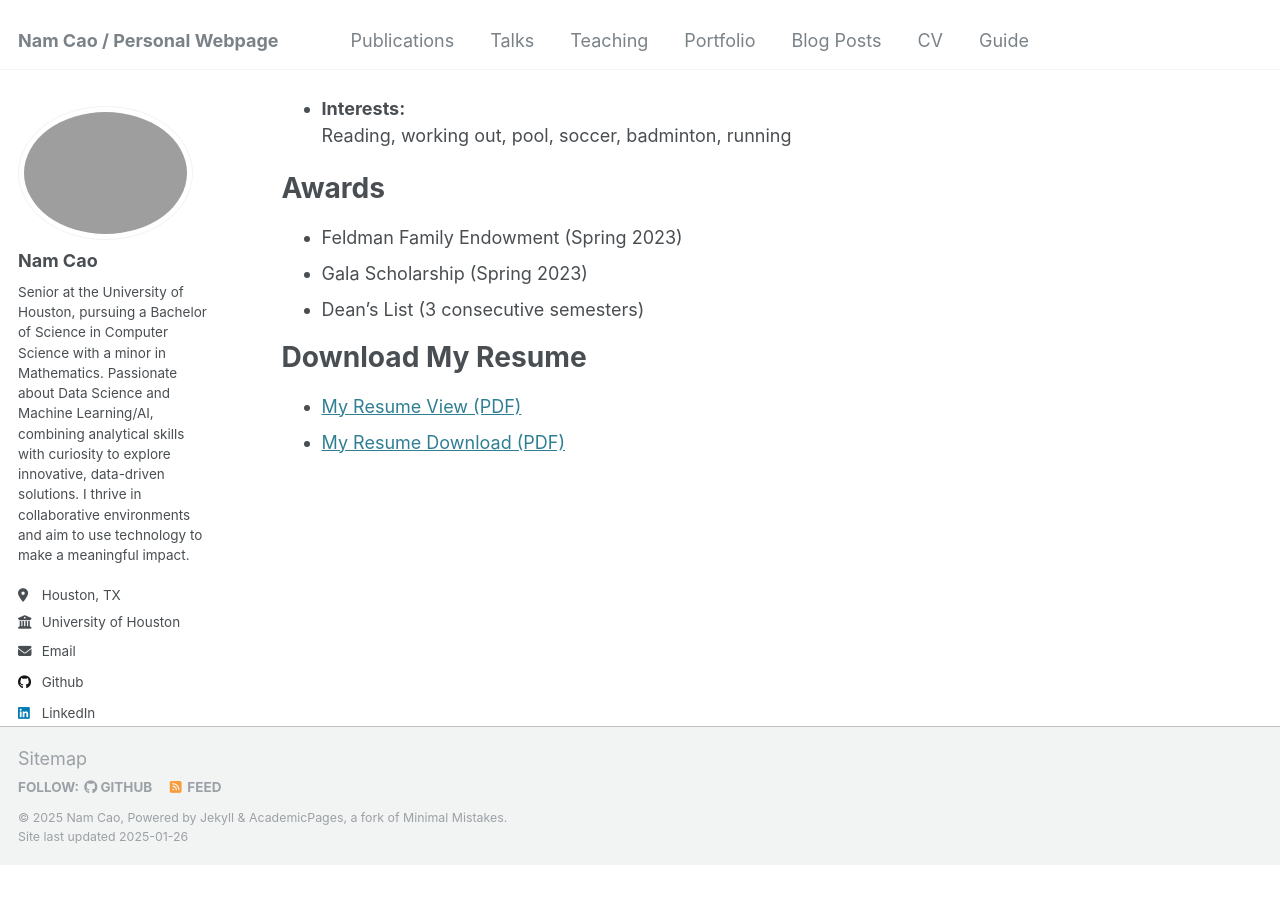
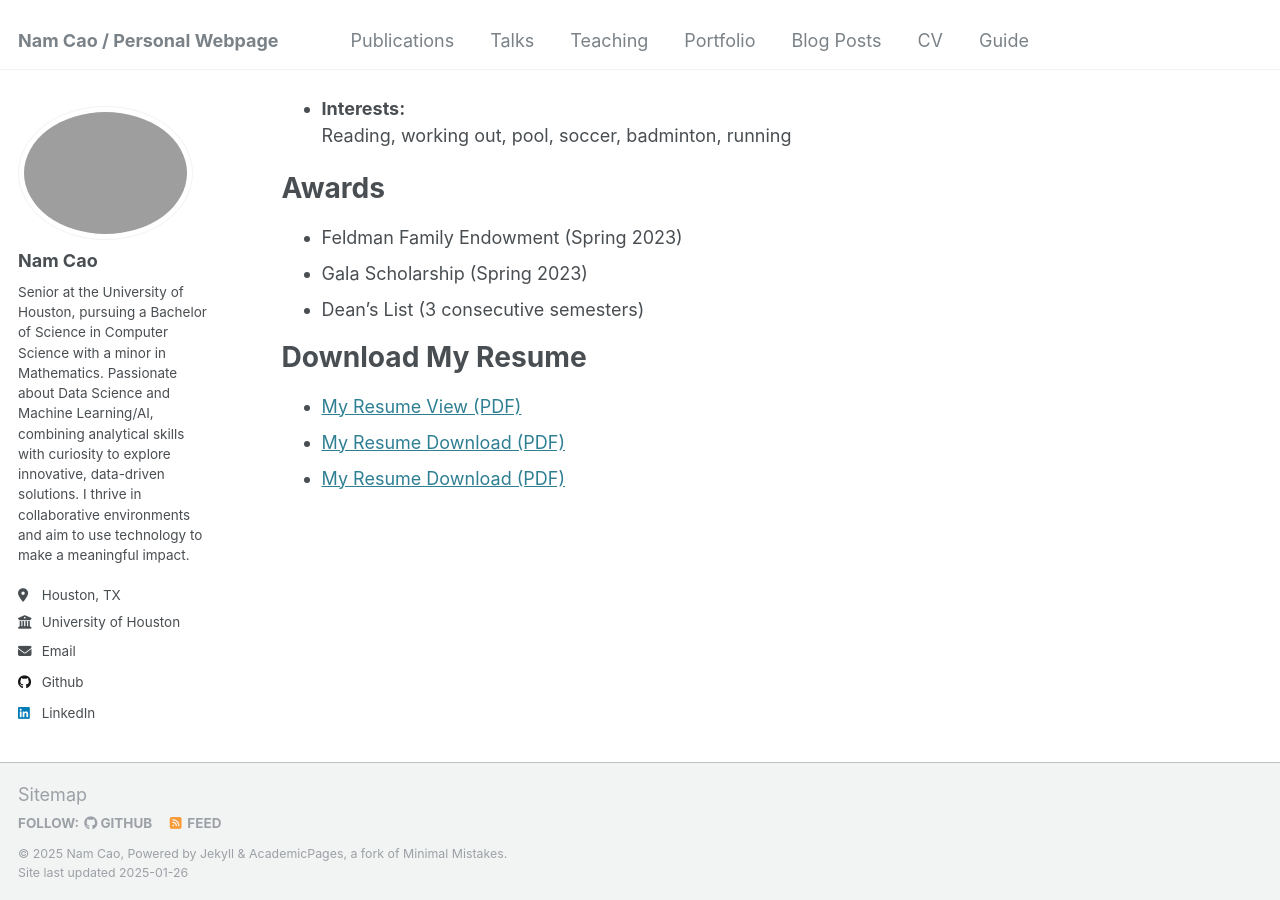
Before and after one commit to FateTwistedNA/NamGitHub, a Jekyll site: the page built from _pages/cv.md, in a window 1280 px wide and 900 px high, scrolled down 1445 px. Built offline with Jekyll 4.4.1, drawn with Linux system fonts in a browser that asks for light colours; before the commit the page ends 2309 px from its top, so only the background shows below that.

Commit message:
try again

```diff
--- a/_pages/cv.md
+++ b/_pages/cv.md
@@ -70,4 +70,5 @@ Awards
 Download My Resume
 ======
 * [My Resume View (PDF)](https://docs.google.com/document/d/1k25X6d3-DwgvbFzJer5hXLO0phppsQ1Q/edit)
-* [My Resume Download (PDF)](files/resume.pdf?download=1)
+* [My Resume Download (PDF)](resume.pdf?download=1)
+* [My Resume Download (PDF)](resume.pdf)
```
